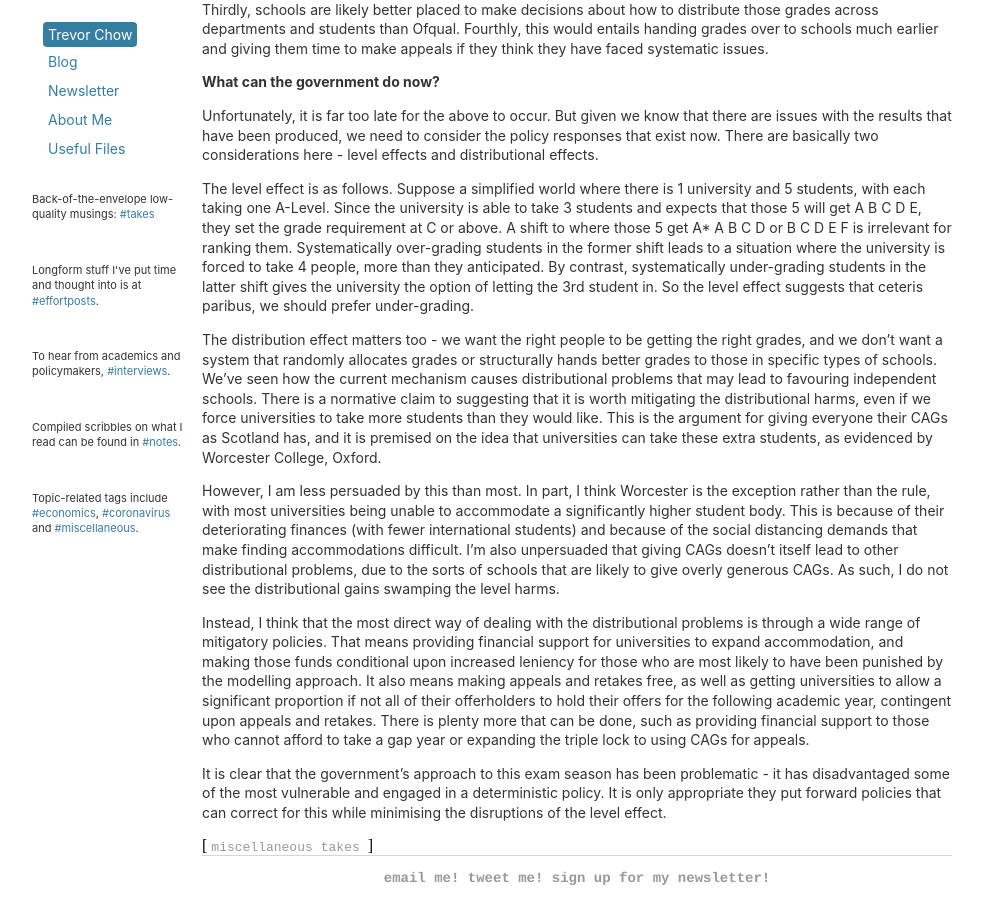
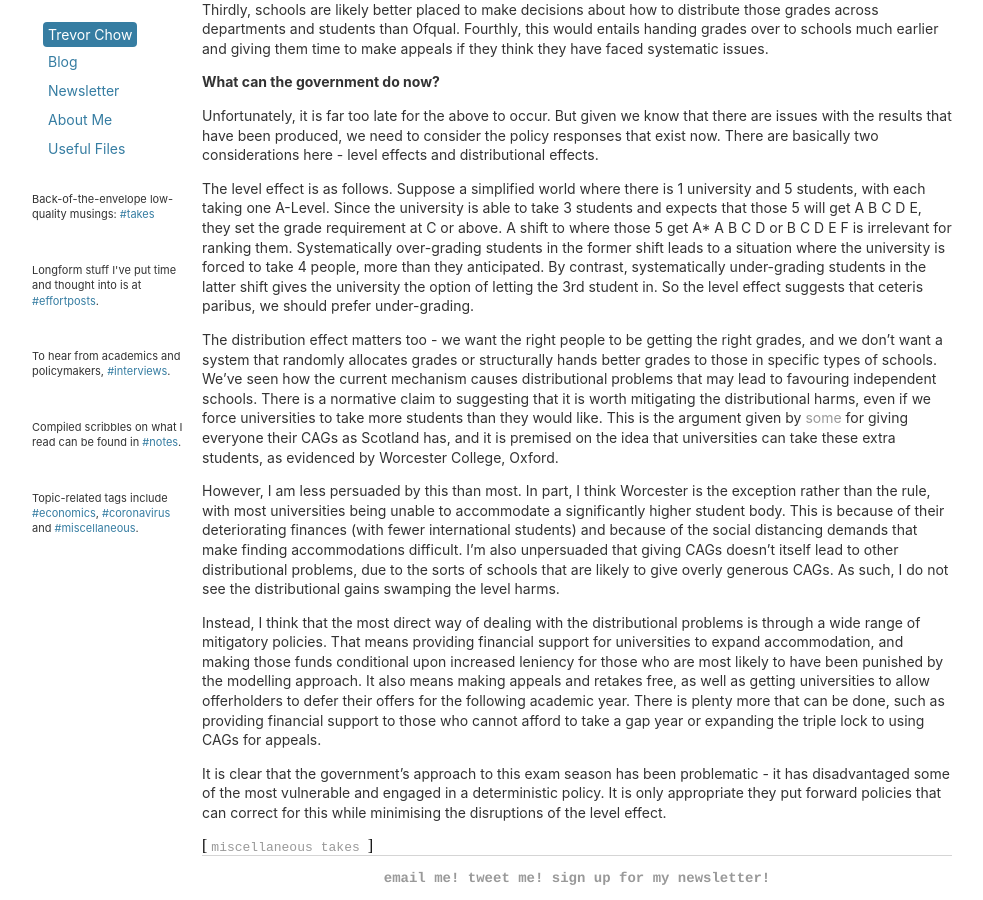
Before and after one commit to tmychow/tmychow.github.io, a Jekyll site: the page built from _posts/2020-08-15-ofqual-and-offerholders.md, in a window 1280 px wide and 900 px high, scrolled down 1572 px. Shown: the whole window, without its empty margins (28-1011 px from the left). Built offline with Jekyll 4.4.1, drawn with Linux system fonts in a browser that asks for light colours.

Commit message:
Update 2020-08-15-ofqual-and-offerholders.md

```diff
--- a/_posts/2020-08-15-ofqual-and-offerholders.md
+++ b/_posts/2020-08-15-ofqual-and-offerholders.md
@@ -30,10 +30,10 @@ Unfortunately, it is far too late for the above to occur. But given we know that
 
 The level effect is as follows. Suppose a simplified world where there is 1 university and 5 students, with each taking one A-Level. Since the university is able to take 3 students and expects that those 5 will get A B C D E, they set the grade requirement at C or above. A shift to where those 5 get A* A B C D or B C D E F is irrelevant for ranking them. Systematically over-grading students in the former shift leads to a situation where the university is forced to take 4 people, more than they anticipated. By contrast, systematically under-grading students in the latter shift gives the university the option of letting the 3rd student in. So the level effect suggests that ceteris paribus, we should prefer under-grading.
 
-The distribution effect matters too - we want the right people to be getting the right grades, and we don't want a system that randomly allocates grades or structurally hands better grades to those in specific types of schools. We've seen how the current mechanism causes distributional problems that may lead to favouring independent schools. There is a normative claim to suggesting that it is worth mitigating the distributional harms, even if we force universities to take more students than they would like. This is the argument for giving everyone their CAGs as Scotland has, and it is premised on the idea that universities can take these extra students, as evidenced by Worcester College, Oxford.
+The distribution effect matters too - we want the right people to be getting the right grades, and we don't want a system that randomly allocates grades or structurally hands better grades to those in specific types of schools. We've seen how the current mechanism causes distributional problems that may lead to favouring independent schools. There is a normative claim to suggesting that it is worth mitigating the distributional harms, even if we force universities to take more students than they would like. This is the argument given by [some](https://www.independent.co.uk/news/education/education-news/level-protest-london-student-hyde-park-grades-university-a9671916.html) for giving everyone their CAGs as Scotland has, and it is premised on the idea that universities can take these extra students, as evidenced by Worcester College, Oxford.
 
 However, I am less persuaded by this than most. In part, I think Worcester is the exception rather than the rule, with most universities being unable to accommodate a significantly higher student body. This is because of their deteriorating finances (with fewer international students) and because of the social distancing demands that make finding accommodations difficult. I'm also unpersuaded that giving CAGs doesn't itself lead to other distributional problems, due to the sorts of schools that are likely to give overly generous CAGs. As such, I do not see the distributional gains swamping the level harms.
 
-Instead, I think that the most direct way of dealing with the distributional problems is through a wide range of mitigatory policies. That means providing financial support for universities to expand accommodation, and making those funds conditional upon increased leniency for those who are most likely to have been punished by the modelling approach. It also means making appeals and retakes free, as well as getting universities to allow a significant proportion if not all of their offerholders to hold their offers for the following academic year, contingent upon appeals and retakes. There is plenty more that can be done, such as providing financial support to those who cannot afford to take a gap year or expanding the triple lock to using CAGs for appeals.
+Instead, I think that the most direct way of dealing with the distributional problems is through a wide range of mitigatory policies. That means providing financial support for universities to expand accommodation, and making those funds conditional upon increased leniency for those who are most likely to have been punished by the modelling approach. It also means making appeals and retakes free, as well as getting universities to allow offerholders to defer their offers for the following academic year. There is plenty more that can be done, such as providing financial support to those who cannot afford to take a gap year or expanding the triple lock to using CAGs for appeals.
 
 It is clear that the government's approach to this exam season has been problematic - it has disadvantaged some of the most vulnerable and engaged in a deterministic policy. It is only appropriate they put forward policies that can correct for this while minimising the disruptions of the level effect.
```
